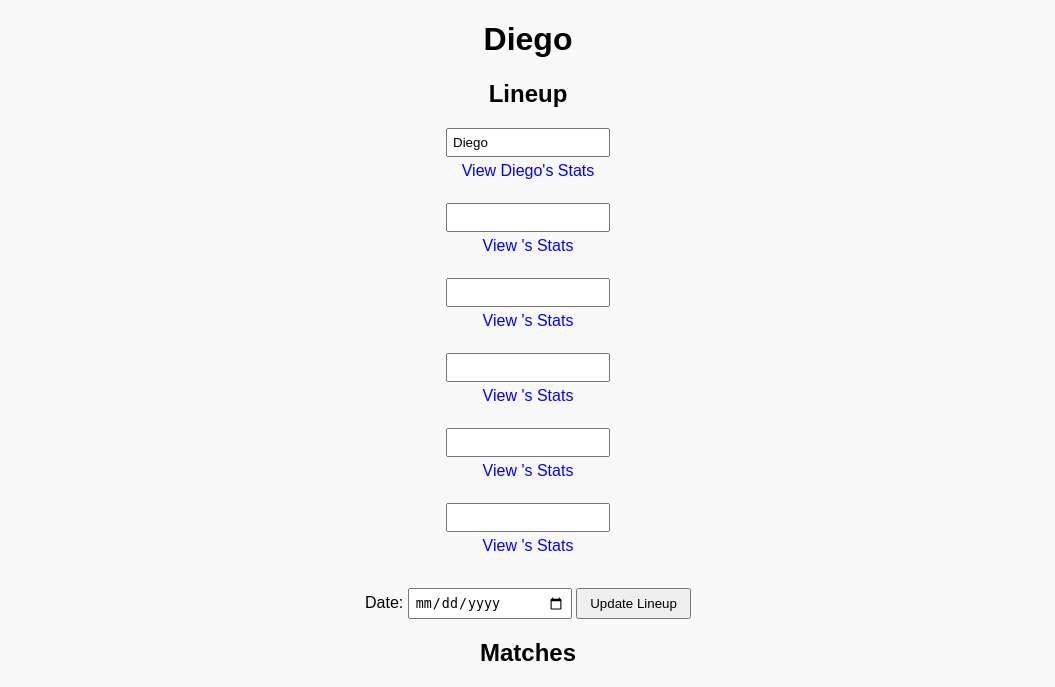
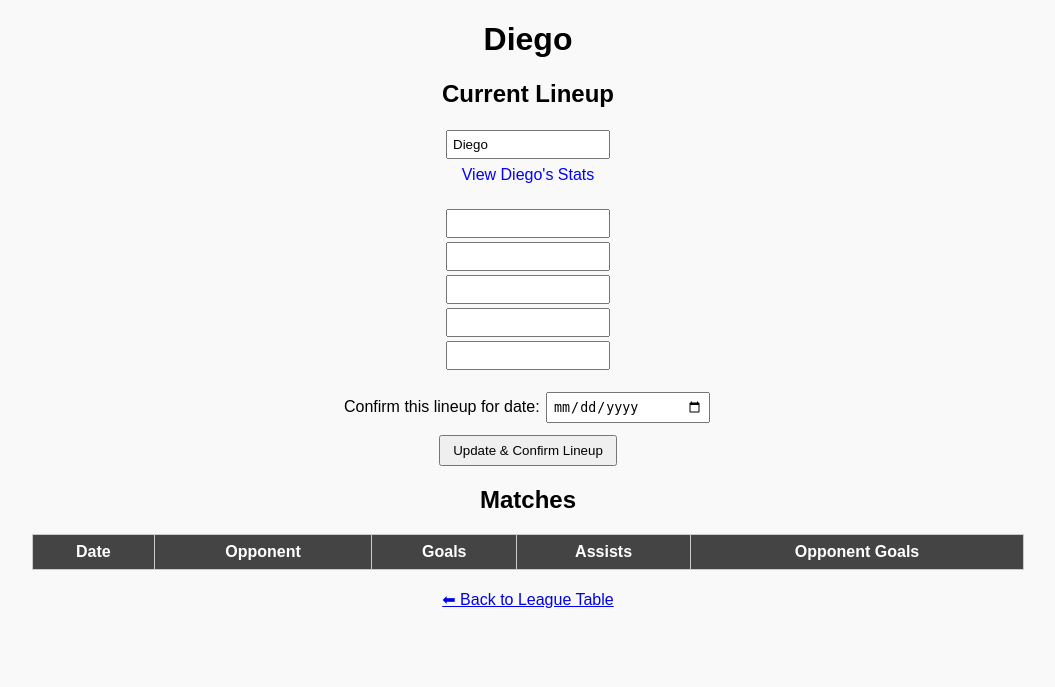
Before and after one commit to zchowscode/League-table-MCchodesfc, a Flask app: page /team/Diego in a window 1280 px wide. Shown: the top 687 px of the page, without its empty margins (112-1167 px from the left). Run offline with Flask 3, Linux system fonts and the light colour scheme; lists and menus that the app fills with data are empty.

Commit message:
Update team.html

```diff
--- a/templates/team.html
+++ b/templates/team.html
@@ -5,45 +5,59 @@
     <title>{{ team.name }} - MCchodesFC</title>
     <style>
         body { font-family: Arial, sans-serif; margin: 20px; background: #f9f9f9; }
-        h1, h2, h3 { text-align: center; }
+        h1, h2 { text-align: center; }
         table { border-collapse: collapse; width: 80%; margin: 20px auto; background: white; }
         th, td { border: 1px solid #ccc; padding: 8px; text-align: center; }
         th { background-color: #444; color: white; }
         tr:nth-child(even) { background: #f2f2f2; }
-        input { width: 150px; padding: 5px; }
+        input { width: 150px; padding: 5px; margin: 2px; }
         button { padding: 6px 12px; margin-top: 10px; }
         .lineup { text-align: center; margin: 20px; }
         .lineup a { display: block; margin: 5px; text-decoration: none; color: blue; }
         .lineup a:hover { text-decoration: underline; }
         .back { display: block; text-align: center; margin-top: 20px; }
+        .confirmed-lineup { margin: 20px auto; width: 60%; text-align: center; background: #eee; padding: 10px; border-radius: 5px; }
     </style>
 </head>
 <body>
     <h1>{{ team.name }}</h1>
 
-    <h2>Lineup</h2>
-    <form method="POST" class="lineup">
+    <!-- Temporary Lineup Form -->
+    <div class="lineup">
+        <h2>Current Lineup</h2>
+        <form method="POST">
             {% for player in team.lineup %}
                 <input type="text" name="lineup" value="{{ player }}">
+                {% if player %}
                     <a href="{{ url_for('player_page', team_name=team.name, player_name=player) }}">
                         View {{ player }}'s Stats
                     </a>
+                {% endif %}
                 <br>
             {% endfor %}
-        <label for="lineup_date">Date:</label>
-        <input type="date" name="lineup_date">
-        <button type="submit">Update Lineup</button>
+            <br>
+            <label for="lineup_date">Confirm this lineup for date:</label>
+            <input type="date" name="lineup_date" required>
+            <br>
+            <button type="submit">Update & Confirm Lineup</button>
         </form>
+    </div>
 
+    <!-- Confirmed Lineups -->
     {% if team.confirmed_lineups %}
-    <h3>Confirmed Lineups</h3>
-    <ul>
-        {% for entry in team.confirmed_lineups %}
-            <li>{{ entry.date }}: {{ entry.lineup|join(', ') }}</li>
+        <h2>Confirmed Lineups</h2>
+        {% for cl in team.confirmed_lineups %}
+            <div class="confirmed-lineup">
+                <strong>Date:</strong> {{ cl.date }} <br>
+                <strong>Lineup:</strong> {{ cl.lineup | join(', ') }} <br>
+                <form method="POST" action="{{ url_for('delete_lineup', team_name=team.name, lineup_date=cl.date) }}">
+                    <button type="submit" onclick="return confirm('Delete this confirmed lineup?');">Delete</button>
+                </form>
+            </div>
         {% endfor %}
-    </ul>
     {% endif %}
 
+    <!-- Matches Table -->
     <h2>Matches</h2>
     <table>
         <thead>
```
Lines whose indentation alone changed are shown as unchanged.
